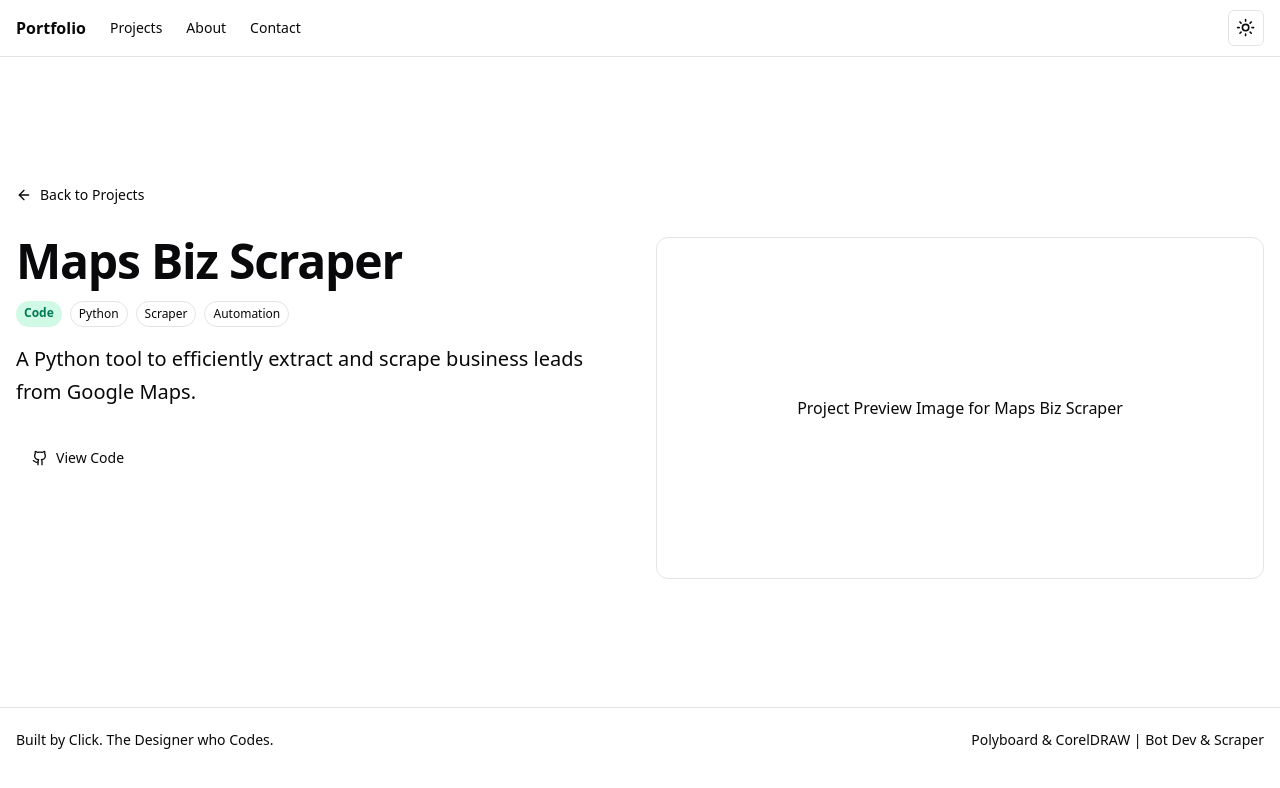
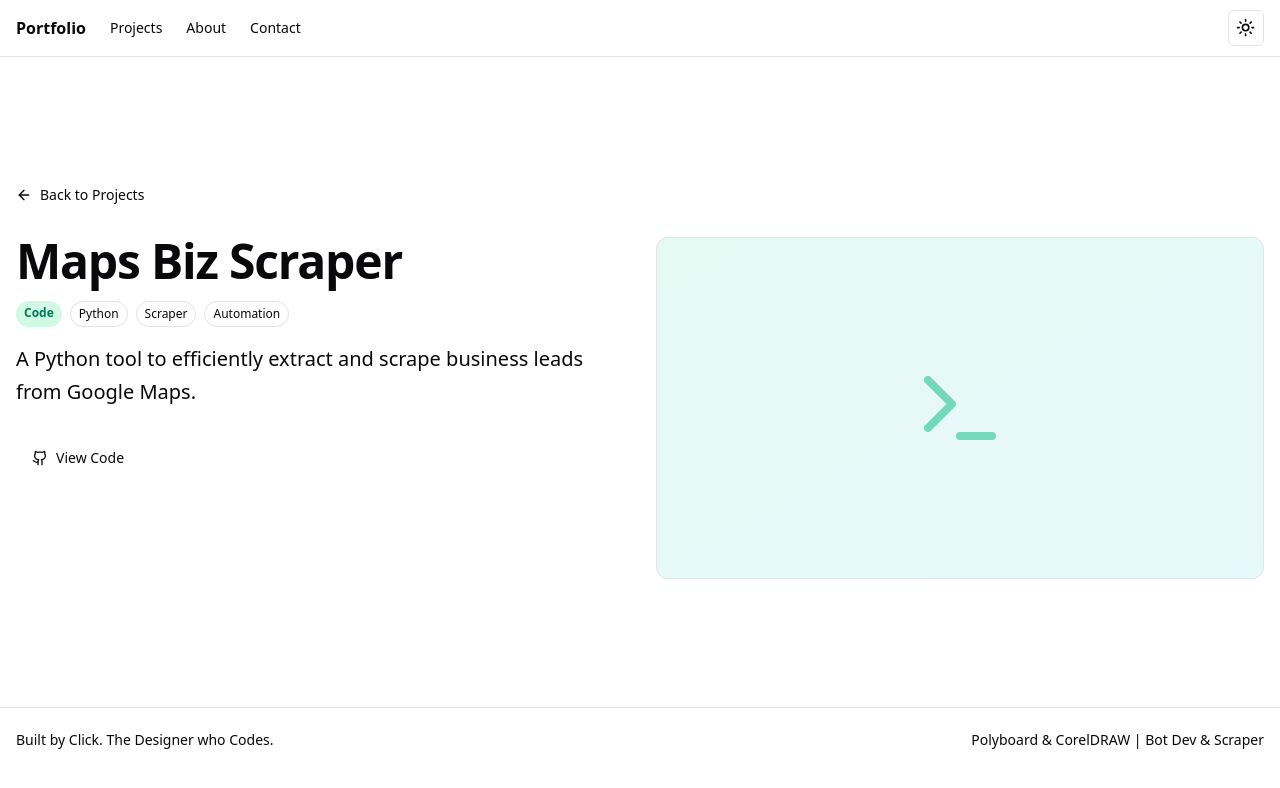
Before and after one commit to NewPyDev/my-portfolio, a Next.js app: page /projects/Maps-Biz-Scraper in a window 1280 px wide. Shown: the top 788 px of the page. Built offline with nearby package versions, Linux system fonts and the light colour scheme.

Commit message:
Fix project detail page placeholder image

```diff
--- a/app/projects/[id]/page.tsx
+++ b/app/projects/[id]/page.tsx
@@ -2,7 +2,7 @@ import { notFound } from "next/navigation"
 import { projects } from "@/lib/data"
 import { Navbar } from "@/components/sections/navbar"
 import { Footer } from "@/components/sections/footer"
-import { ExternalLink, Github, ArrowLeft } from "lucide-react"
+import { ExternalLink, Github, ArrowLeft, Layers, Terminal } from "lucide-react"
 import Link from "next/link"
 
 
@@ -74,9 +74,13 @@ export default async function ProjectPage(props: ProjectPageProps) {
                                 alt={project.title}
                                 className="object-cover w-full h-full"
                             />
+                        ) : project.category === "Design" ? (
+                            <div className="flex h-full w-full items-center justify-center bg-gradient-to-br from-indigo-500/10 to-purple-500/10 transition-colors">
+                                <Layers className="h-24 w-24 text-indigo-500 opacity-50" />
+                            </div>
                         ) : (
-                            <div className="flex h-full items-center justify-center text-muted-foreground">
-                                <p>Project Preview Image for {project.title}</p>
+                            <div className="flex h-full w-full items-center justify-center bg-gradient-to-br from-emerald-500/10 to-cyan-500/10 transition-colors">
+                                <Terminal className="h-24 w-24 text-emerald-500 opacity-50" />
                             </div>
                         )}
                     </div>
```
